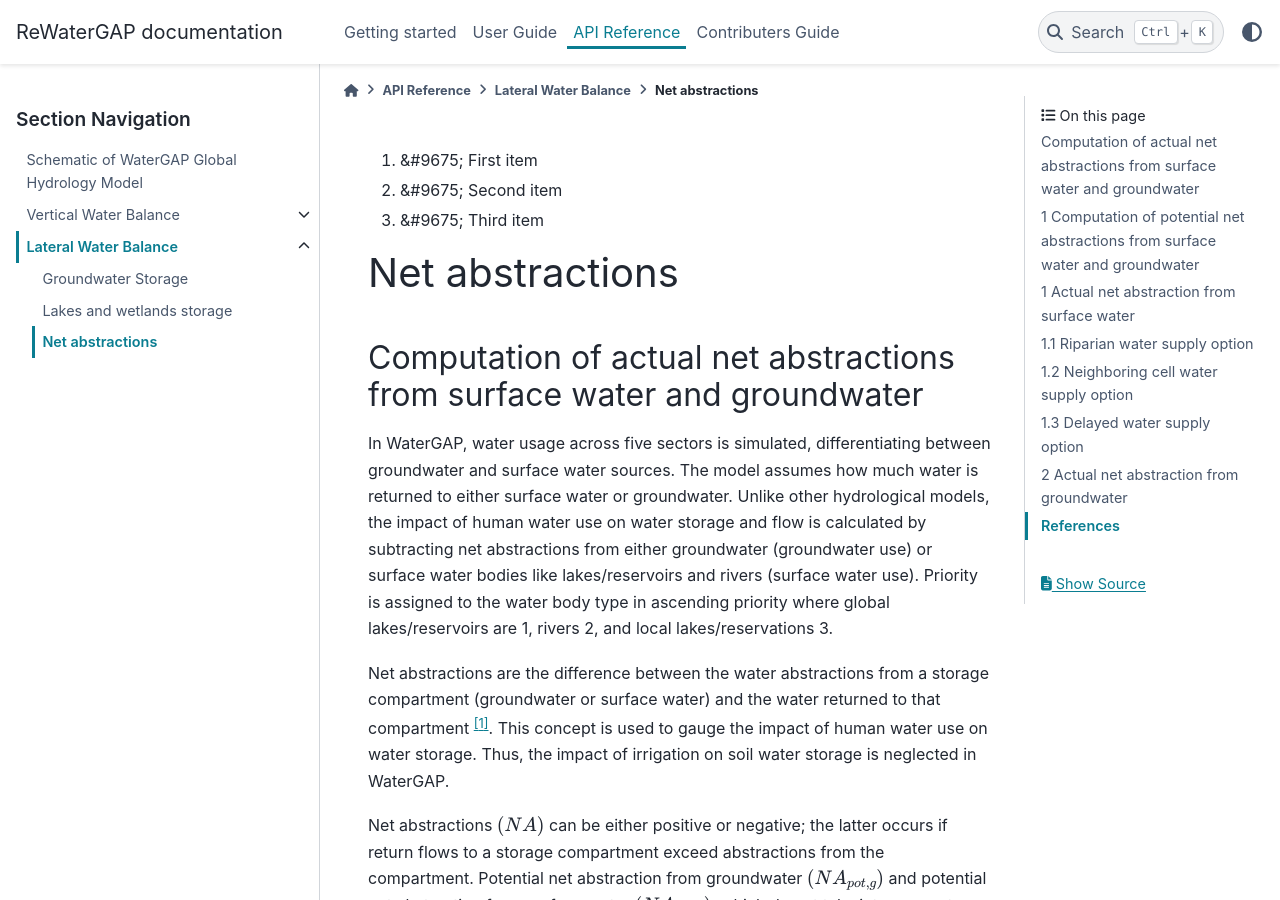
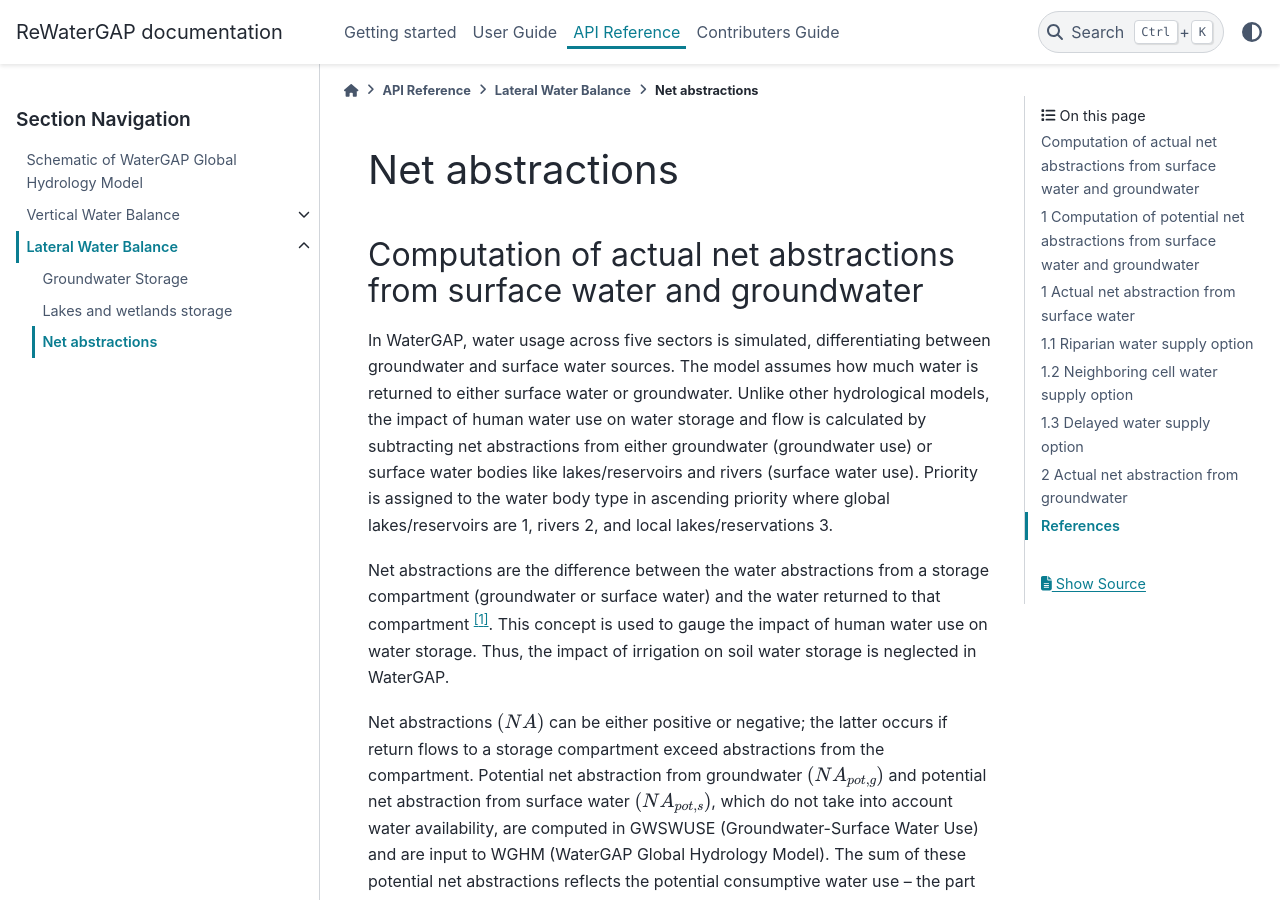
Before and after one commit to HydrologyFrankfurt/ReWaterGAP, a Sphinx documentation site: the page built from docs/api_docs/lateral_water_balance/net_abstractions.rst, in a window 1280 px wide and 900 px high. Built offline with Sphinx 7.4.7 and the PyData theme 0.15.4, drawn with Linux system fonts in a browser that asks for light colours; pages that are not in the unit, such as notebooks, are missing from menus.

Commit message:
Update net_abstractions.rst

```diff
--- a/docs/api_docs/lateral_water_balance/net_abstractions.rst
+++ b/docs/api_docs/lateral_water_balance/net_abstractions.rst
@@ -1,8 +1,4 @@
 .. _net_abstractions:
-
-1. &#9675; First item
-2. &#9675; Second item
-3. &#9675; Third item
 
 ================
 Net abstractions
```
